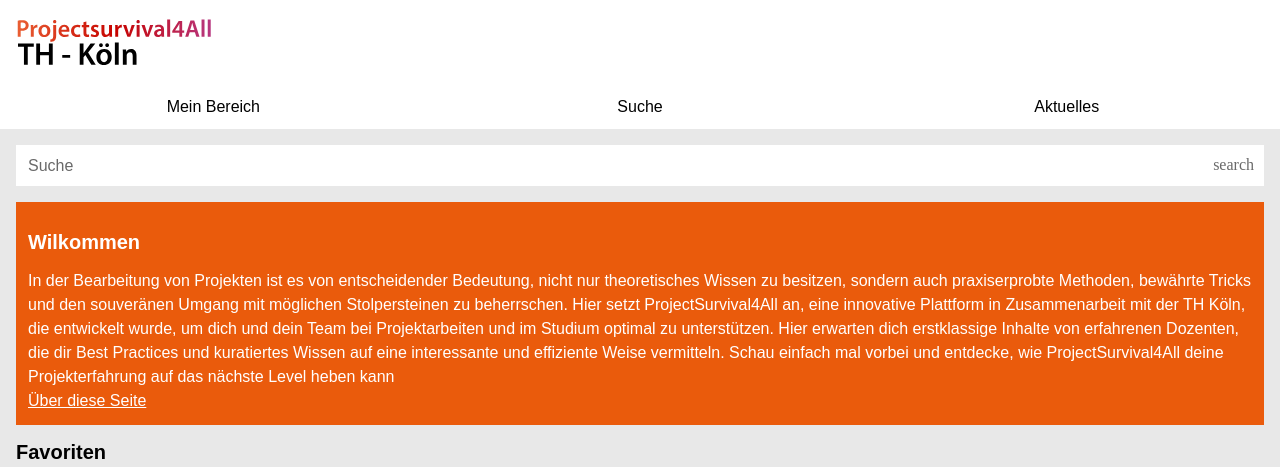
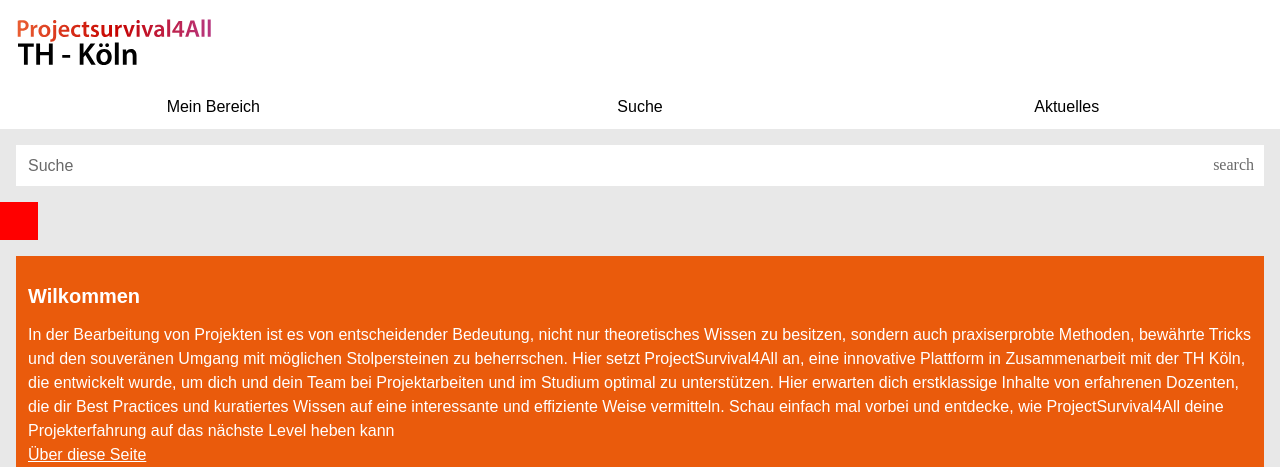
Before and after one commit to mi-classroom/fd-html-und-css-MaximilianKellner, a plain HTML site: page index.html in a window 1280 px wide. Shown: the top 467 px of the page. Drawn offline with Linux system fonts and the light colour scheme; a web font is replaced by a local one.

```diff
--- a/assets/styles/components.css
+++ b/assets/styles/components.css
@@ -72,7 +72,12 @@
 
   align-items: center;
 
-  /* was soll das machen? */
+  /*
+  Für die Icons:
+  font family auf die icon font setzten
+  dann den content auf den icon namen wie im div
+
+  */
   &::before {
     position: absolute;
     font-size: var(--xxl);
@@ -182,3 +187,10 @@
     margin: 0;
   }
 }
+
+
+.cm{
+  width: 1cm;
+  background-color: red;
+  height: 1cm;
+}
--- a/assets/styles/variables.css
+++ b/assets/styles/variables.css
@@ -8,6 +8,7 @@
 
 
   --ff-icons: material-icons;
+  --ff-base: source-sans-3;
 
   --fw-light: 300;
   --fw-regular: 400;
--- a/index.html
+++ b/index.html
@@ -53,6 +53,11 @@
                 deine Projekterfahrung auf das nächste Level heben kann</p>
         </dialog>
     -->
+
+    <div class="cm">
+
+    </div>
+
     <section class="wilkommensbanner">
       <h2>Wilkommen</h2>
       <p class="test">
```
